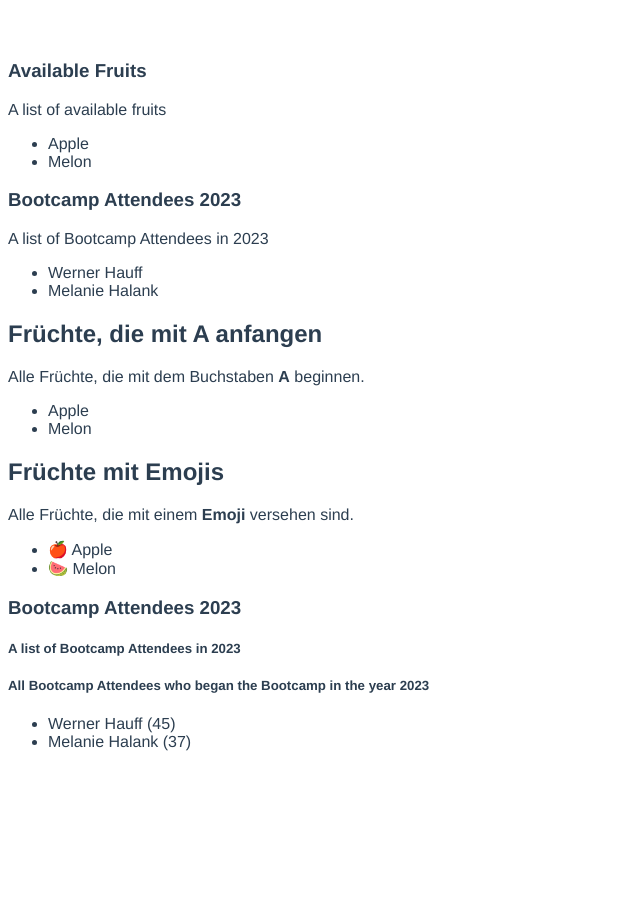
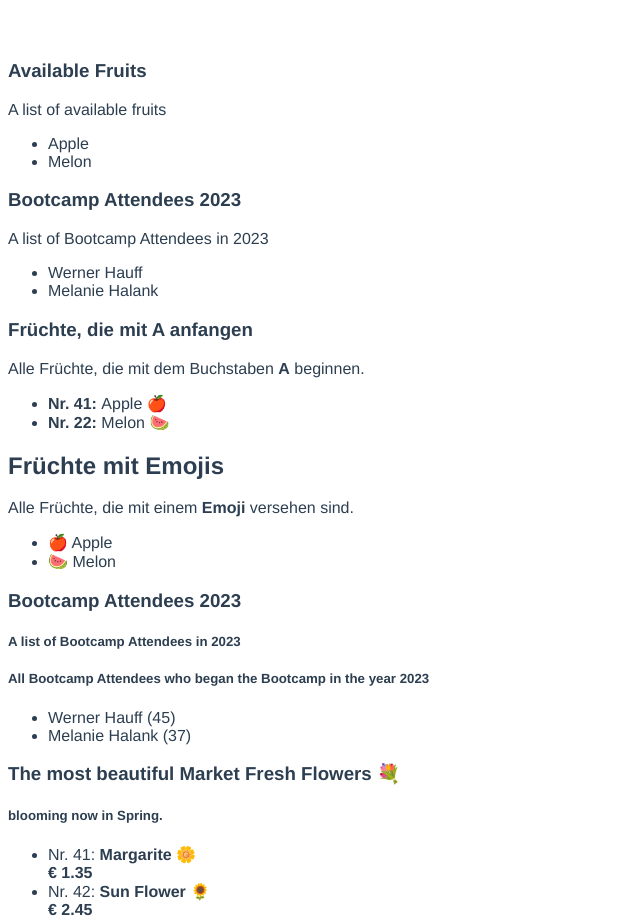
Before and after one commit to kiraGit67/base-list-slots, a Vue app: page / in a window 1280 px wide. Shown: the top 918 px of the page, without its empty margins (0-640 px from the left). Before the commit the page ends 800 px from the top, so only its background shows below. Built offline with nearby package versions, Linux system fonts and the light colour scheme.

Commit message:
feat: adds new list data "flowers" into App.vue, renders it with scoped slots

```diff
--- a/src/App.vue
+++ b/src/App.vue
@@ -13,8 +13,15 @@
     {{ attendeesList.introText }}
   </BaseList>
 
-  <base-list headline="Früchte, die mit A anfangen" :listItems="fruitsList.data"
-    >Alle Früchte, die mit dem Buchstaben <strong>A</strong> beginnen.
+  <base-list :headline="fruitsList.headline" :listItems="fruitsList.data">
+    <template v-slot:header>
+      <h3>Früchte, die mit A anfangen</h3>
+    </template>
+    Alle Früchte, die mit dem Buchstaben <strong>A</strong> beginnen.
+    <template v-slot:list-item="scopedData">
+      <strong>Nr. {{ scopedData.item.id }}: </strong>{{ scopedData.item.text }}
+      {{ scopedData.item.emoji }}
+    </template>
   </base-list>
 
   <base-list headline="Früchte mit Emojis" :listItems="fruitsList.data">
@@ -34,6 +41,19 @@
       {{ scopedData.item.text }} ({{ scopedData.item.age }})
     </template>
   </BaseList>
+
+  <base-list :headline="flowersList.headline" :listItems="flowersList.data">
+    <template v-slot:header>
+      <h3>The most beautiful {{ flowersList.headline }} 💐</h3>
+    </template>
+    <h5>blooming now in Spring.</h5>
+    <template v-slot:list-item="scopedData">
+      Nr. {{ scopedData.item.id }}: <strong>{{ scopedData.item.text }}</strong>
+      {{ scopedData.item.icon }}<br /><strong
+        >€ {{ scopedData.item.price }}</strong
+      >
+    </template>
+  </base-list>
 </template>
 
 <script>
@@ -78,6 +98,48 @@ export default {
           },
         ],
       },
+      flowersList: {
+        headline: "Market Fresh Flowers",
+        introText: "The most beautiful flowers blooming in Spring",
+        data: [
+          {
+            id: 41,
+            text: "Margarite",
+            icon: "🌼 ",
+            price: 1.35,
+          },
+          {
+            id: 42,
+            text: "Sun Flower",
+            icon: "🌻 ",
+            price: 2.45,
+          },
+          {
+            id: 43,
+            text: "Tulip",
+            icon: "🌷 ",
+            price: 1.75,
+          },
+          {
+            id: 44,
+            text: "Red Rose",
+            icon: "🌹 ",
+            price: 2.15,
+          },
+          {
+            id: 45,
+            text: "Fire Lily",
+            icon: "🌸 ",
+            price: 2.15,
+          },
+          {
+            id: 46,
+            text: "Hibiscus Flower",
+            icon: "🌺 ",
+            price: 2.35,
+          },
+        ],
+      },
     };
   },
 };
```
